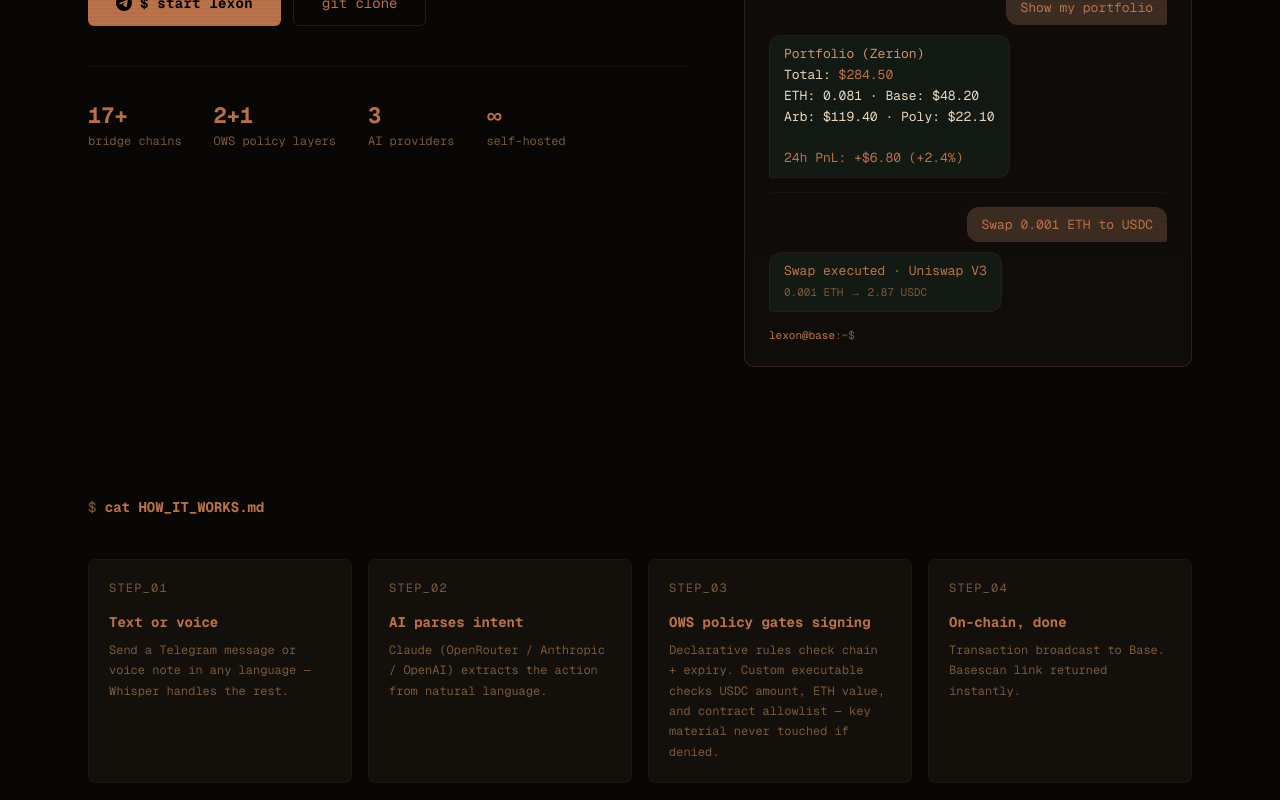
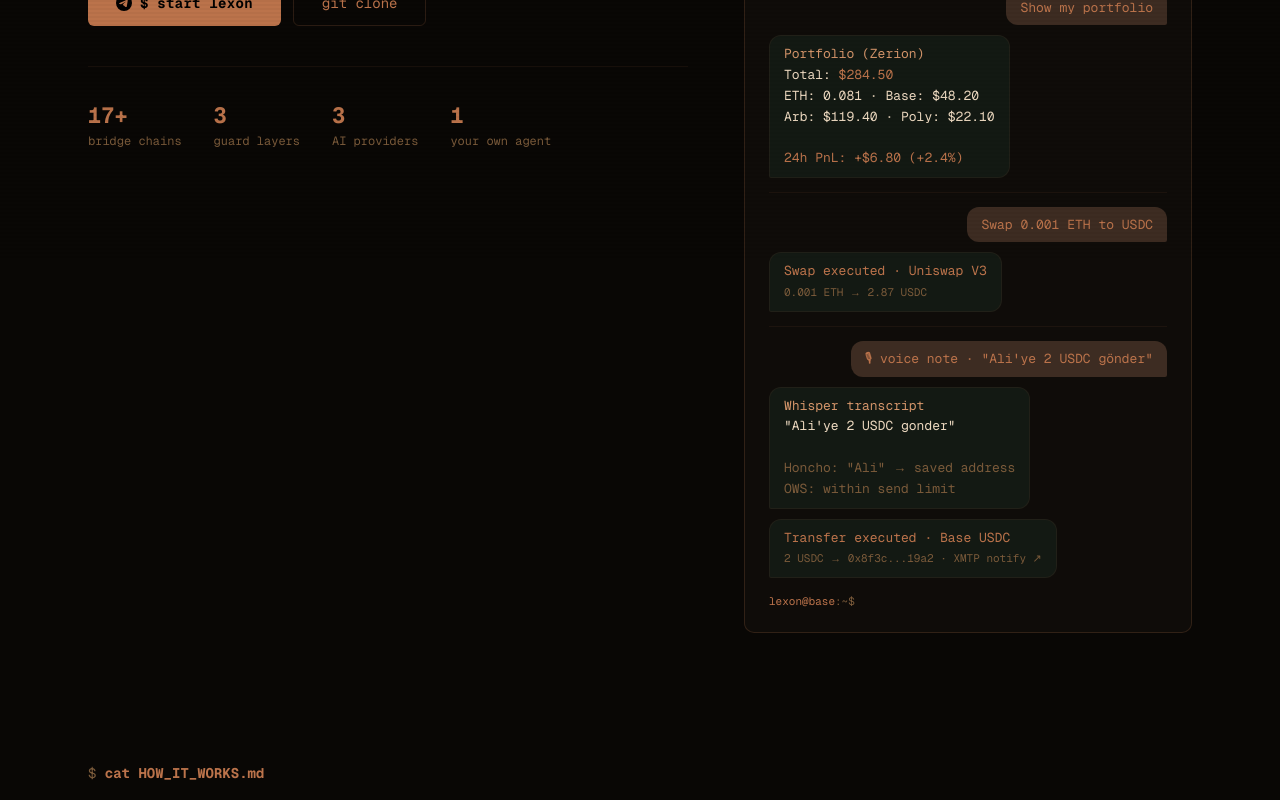
Before and after one commit to dlkakbs/lexon, a Next.js app: page / in a window 1280 px wide. Shown: the part 540-1340 px from the top of the page. Built offline with nearby package versions, Linux system fonts and the light colour scheme.

Commit message:
Improve landing stats and voice demo flow

```diff
--- a/app/page.tsx
+++ b/app/page.tsx
@@ -81,9 +81,9 @@ export default function Home() {
               style={{ borderTop: "1px solid var(--border-dim)" }}>
               {[
                 { val: "17+", label: "bridge chains" },
-                { val: "2+1", label: "OWS policy layers" },
+                { val: "3",   label: "guard layers" },
                 { val: "3",   label: "AI providers" },
-                { val: "∞",   label: "self-hosted" },
+                { val: "1",   label: "your own agent" },
               ].map((s) => (
                 <div key={s.label}>
                   <div style={{ fontSize: 22, fontWeight: 700, color: "var(--green)" }}>{s.val}</div>
@@ -151,6 +151,26 @@ export default function Home() {
                   <span className="msg-bot">
                     <span className="text-green">Swap executed · Uniswap V3</span><br />
                     <span style={{ fontSize: 11, color: "var(--muted)" }}>0.001 ETH → 2.87 USDC</span>
+                  </span>
+                </div>
+
+                <hr className="term-divider" style={{ margin: "4px 0" }} />
+
+                <div style={{ textAlign: "right" }}>
+                  <span className="msg-user">🎙 voice note · "Ali'ye 2 USDC gönder"</span>
+                </div>
+                <div>
+                  <span className="msg-bot">
+                    <span className="text-cyan">Whisper transcript</span><br />
+                    "Ali'ye 2 USDC gonder"<br /><br />
+                    <span className="text-muted">Honcho: "Ali" → saved address</span><br />
+                    <span className="text-muted">OWS: within send limit</span>
+                  </span>
+                </div>
+                <div>
+                  <span className="msg-bot">
+                    <span className="text-green">Transfer executed · Base USDC</span><br />
+                    <span style={{ fontSize: 11, color: "var(--muted)" }}>2 USDC → 0x8f3c...19a2 · XMTP notify ↗</span>
                   </span>
                 </div>
 
```
